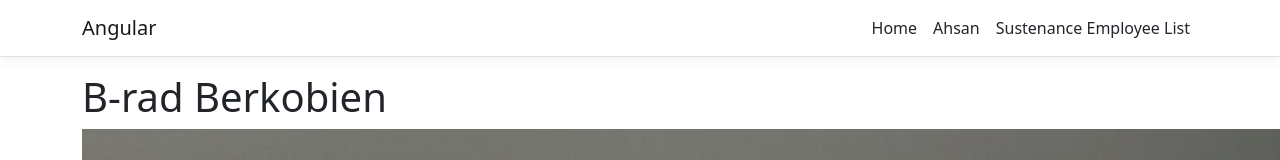
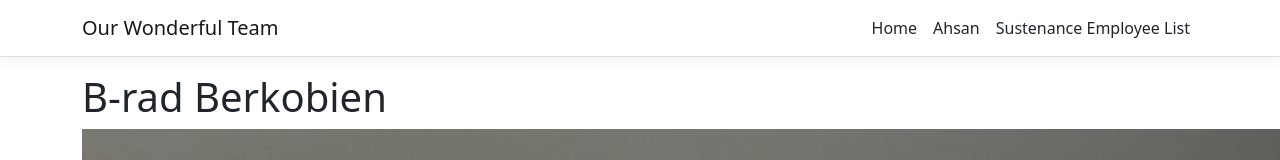
Before and after one commit to berk6529/berk6529.github.io, an Angular app in the folder ClientApp/: page / in a window 1280 px wide. Shown: the top 160 px of the page. Built offline with nearby package versions, Linux system fonts and the light colour scheme.

Commit message:
change title of page

```diff
--- a/ClientApp/src/app/nav-menu/nav-menu.component.html
+++ b/ClientApp/src/app/nav-menu/nav-menu.component.html
@@ -3,7 +3,7 @@
     class="navbar navbar-expand-sm navbar-toggleable-sm navbar-light bg-white border-bottom box-shadow mb-3"
   >
     <div class="container">
-      <a class="navbar-brand" [routerLink]="['/']">Angular</a>
+      <a class="navbar-brand" [routerLink]="['/']">Our Wonderful Team</a>
       <button
         class="navbar-toggler"
         type="button"
```
